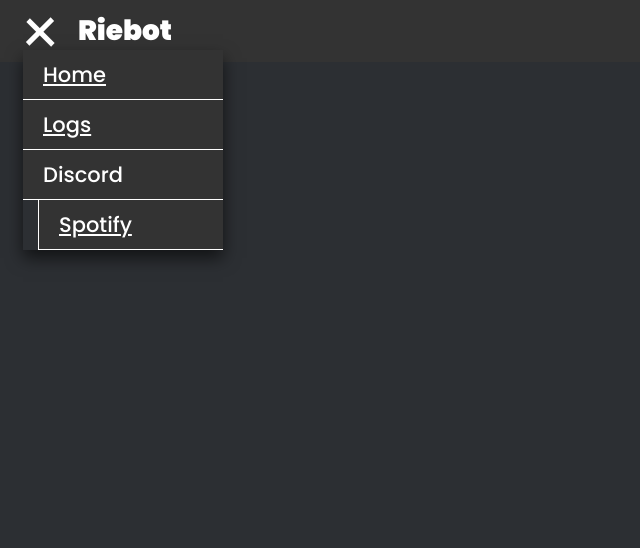
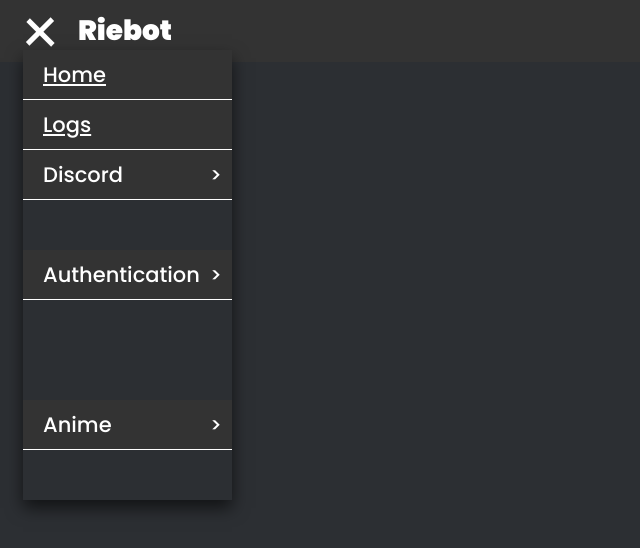
Before and after one commit to Likely-Tim/Riebot-v6, a Next.js app: page / in a window 1280 px wide. Both pictures are taken after a click on the element 40 px from the left and 31 px from the top of the page. Shown: the top 548 px of the page, without its empty margins (0-640 px from the left). Built offline with nearby package versions, Linux system fonts and the light colour scheme.

Commit message:
Finished Dropdown

```diff
--- a/src/components/layout.tsx
+++ b/src/components/layout.tsx
@@ -13,7 +13,11 @@
 }
 
 function Title() {
-  return <p className={styles.title}>Riebot</p>;
+  return (
+    <Link href={'/'} className={styles.title}>
+      Riebot
+    </Link>
+  );
 }
 
 function Navigation() {
@@ -58,6 +62,14 @@
         name="Discord"
         items={[{ name: 'Spotify', link: '/auth/discord?task=spotify' }]}
       ></DropdownSubmenu>
+      <DropdownSubmenu
+        name="Authentication"
+        items={[
+          { name: 'Spotify', link: '/auth/spotify' },
+          { name: 'MyAnimeList', link: '/auth/mal' }
+        ]}
+      ></DropdownSubmenu>
+      <DropdownSubmenu name="Anime" items={[{ name: 'Shows', link: '/anime/show' }]}></DropdownSubmenu>
     </div>
   );
 }
@@ -73,21 +85,40 @@
 }
 
 function DropdownSubmenu({ name, items }: { name: string; items: { name: string; link: string }[] }) {
+  const [dropdownSubmenuClicked, setDropdownSubmenuClicked] = React.useState(false);
+
+  function handleClick() {
+    setDropdownSubmenuClicked(!dropdownSubmenuClicked);
+  }
+
   return (
     <div className={styles.dropdownSubMenu}>
-      <div className={styles.dropdownMenuItem}>
+      <div onClick={handleClick} className={styles.dropdownMenuItem}>
         <p className={styles.dropdownMenuText}>{name}</p>
+        <p
+          id={`dropdownSubmenuArrow_${name}`}
+          className={[styles.dropdownArrow, dropdownSubmenuClicked ? utilStyles.rotate : ''].join(' ')}
+        >
+          {'>'}
+        </p>
       </div>
-      {items.map((item) => {
-        return <DropdownSubmenuItem name={item.name} link={item.link}></DropdownSubmenuItem>;
+      {items.map((item, i) => {
+        return (
+          <DropdownSubmenuItem
+            name={item.name}
+            link={item.link}
+            isDisplayed={dropdownSubmenuClicked}
+            key={i}
+          ></DropdownSubmenuItem>
+        );
       })}
     </div>
   );
 }
 
-function DropdownSubmenuItem({ name, link }: { name: string; link: string }) {
+function DropdownSubmenuItem({ name, link, isDisplayed }: { name: string; link: string; isDisplayed: boolean }) {
   return (
-    <div className={styles.dropdownSubmenuItem}>
+    <div className={[styles.dropdownSubmenuItem, isDisplayed ? utilStyles.slideIn : utilStyles.slideOut].join(' ')}>
       <Link href={link} className={styles.dropdownMenuText}>
         {name}
       </Link>
--- a/src/styles/layout.module.css
+++ b/src/styles/layout.module.css
@@ -56,6 +56,7 @@
   font-weight: 900;
   font-size: 28px;
   cursor: pointer;
+  text-decoration: none;
 }
 
 .dropdownMenu {
@@ -69,9 +70,12 @@
 }
 
 .dropdownMenuItem {
+  display: flex;
+  justify-content: space-between;
   height: 50px;
   background-color: #333;
   border-bottom: solid 1px white;
+  cursor: pointer;
 }
 
 .dropdownMenuText {
@@ -84,6 +88,7 @@
   font-size: 21px;
   height: 100%;
   margin: 0px;
+  width: 100%;
 }
 
 .dropdownSubMenu {
@@ -99,3 +104,13 @@
   border-bottom: solid 1px white;
   border-left: solid 1px white;
 }
+
+.dropdownArrow {
+  display: flex;
+  align-items: center;
+  margin: 10px;
+  background-color: inherit;
+  color: white;
+  font-weight: 500;
+  font-size: 20px;
+}
--- a/src/styles/utils.module.css
+++ b/src/styles/utils.module.css
@@ -12,6 +12,43 @@
 
 .fadeOut {
   animation: fadeOut 0.5s linear forwards;
+}
+
+.rotate {
+  transition: 0.2s;
+  transform: rotate(3690deg)
+}
+
+.slideIn {
+  animation: slideIn 0.2s linear forwards;
+}
+
+.slideOut {
+  animation: slideOut 0.2s linear forwards
+}
+
+@keyframes slideIn {
+  0% {
+    visibility: collapse;
+    left: -10px;
+  }
+
+  100% {
+    visibility: visible;
+    left: 12px;
+  }
+}
+
+@keyframes slideOut {
+  0% {
+    visibility: visible;
+    left: 12px;
+  }
+
+  100% {
+    visibility: collapse;
+    left: 200px;
+  }
 }
 
 @keyframes fadeIn {
```
